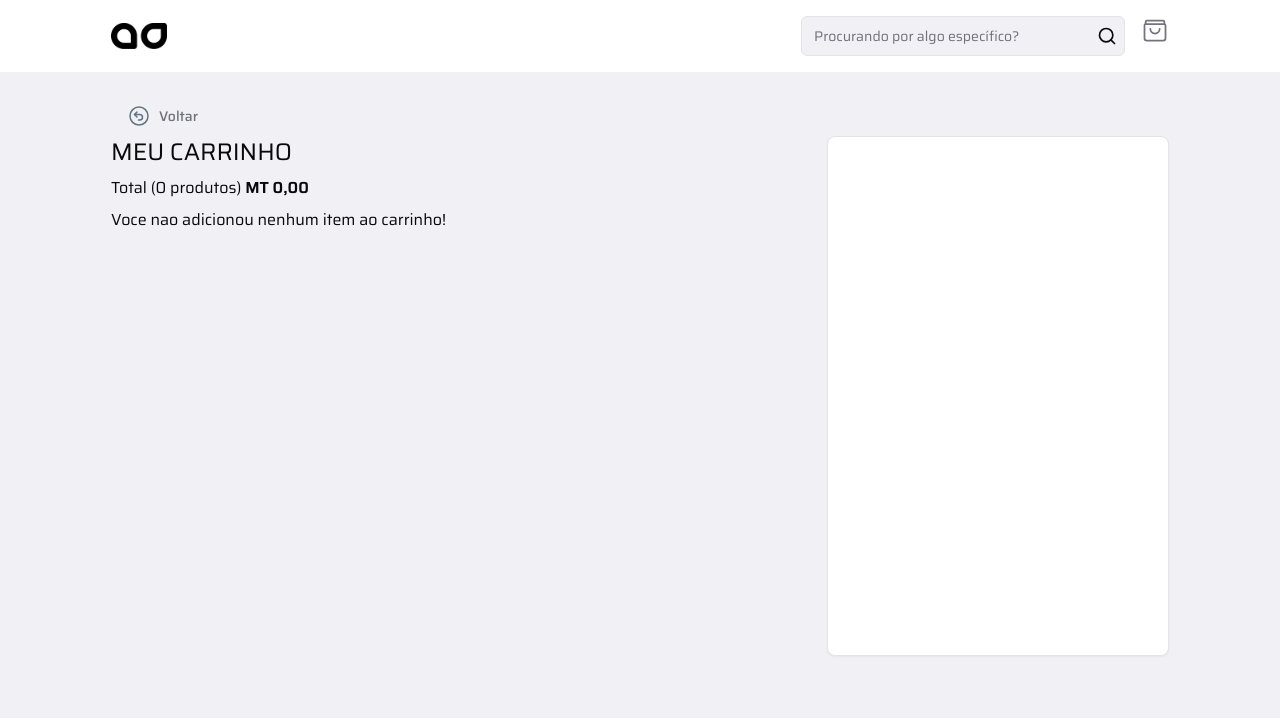
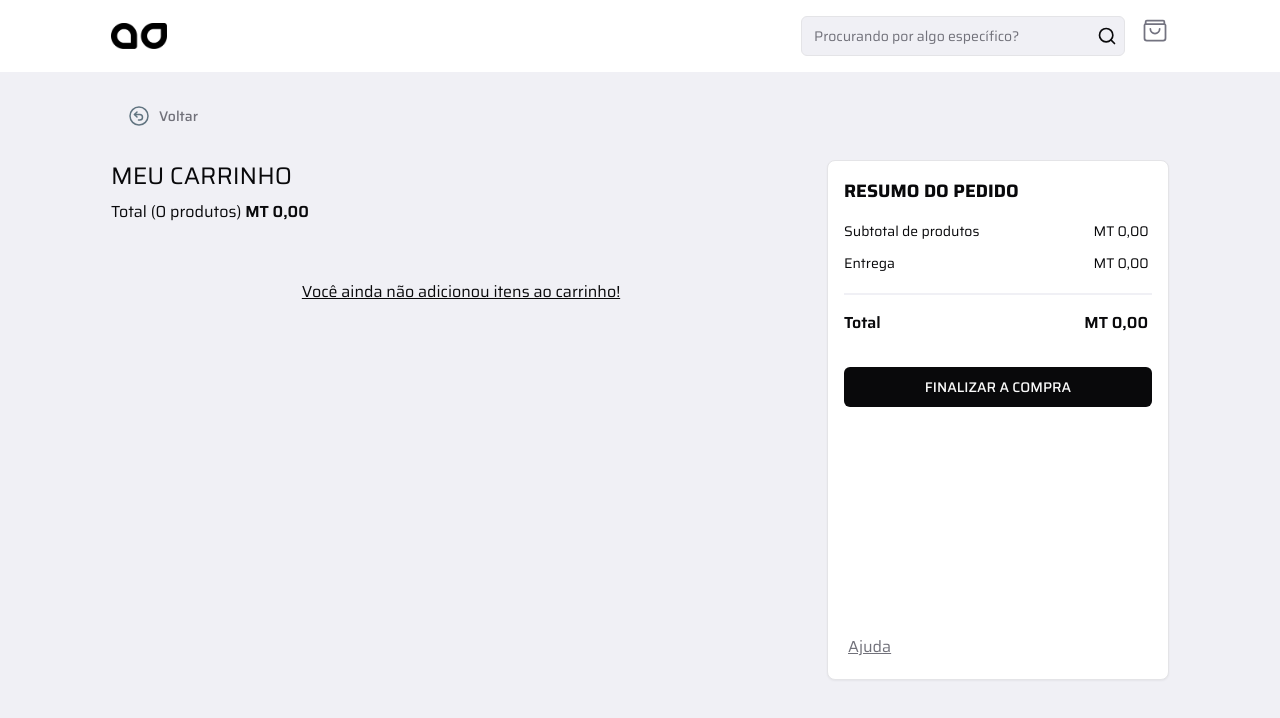
Before and after one commit to Dario-Pacule/store-app-tablu, a Next.js app: page /cart in a window 1280 px wide. Shown: the top 718 px of the page. Built offline with nearby package versions, Linux system fonts and the light colour scheme; what next-redux-wrapper would draw is missing.

Commit message:
cart done

```diff
--- a/app/(home)/cart/page.tsx
+++ b/app/(home)/cart/page.tsx
@@ -2,9 +2,11 @@
 
 import { BackButton } from "@/components/back-button";
 import { CartProduct } from "@/components/cart-product";
+import { Button } from "@/components/ui/button";
 import { Card } from "@/components/ui/card";
 import { useAppSelector } from "@/lib/redux";
 import { formatCurrency } from "@/resources/format-currency";
+import Link from "next/link";
 
 export default function Page() {
   const cartItem = useAppSelector((state) => state.cart.items);
@@ -15,7 +17,7 @@ export default function Page() {
     <div className="w-full">
       <BackButton />
 
-      <div className="grid gap-4 w-full grid-cols-3">
+      <div className="grid gap-4 mt-6 w-full grid-cols-3">
         <div className="w-full space-y-2 col-span-2">
           <h1 className="text-2xl">MEU CARRINHO</h1>
           <p>
@@ -26,8 +28,8 @@ export default function Page() {
           </p>
 
           {cartItem.length == 0 && (
-            <div>
-              <p>Voce nao adicionou nenhum item ao carrinho!</p>
+            <div className="flex justify-center w-full underline pt-12">
+              <p>Você ainda não adicionou itens ao carrinho!</p>
             </div>
           )}
 
@@ -38,7 +40,39 @@ export default function Page() {
           </ul>
         </div>
 
-        <Card className="w-full flex-shrink-0 h-[520px]"></Card>
+        <Card className="relative w-full flex-shrink-0 p-4 h-[520px]">
+          <p className="font-bold text-lg">RESUMO DO PEDIDO</p>
+
+          <div className="flex flex-col gap-3 text-sm mt-4">
+            <div className="flex w-full justify-between">
+              <p>Subtotal de produtos</p>
+              <p>MT {formatCurrency(totalPrice)}</p>
+            </div>
+
+            <div className="flex w-full justify-between">
+              <p>Entrega</p>
+              <p>MT {formatCurrency(0)}</p>
+            </div>
+
+            <div className="w-full h-0.5 mt-2 bg-background" />
+          </div>
+
+          <div className="flex font-semibold mt-4 mb-8 w-full justify-between">
+            <p>Total</p>
+            <p>MT {formatCurrency(totalPrice)}</p>
+          </div>
+
+          <Button className="bg-foreground w-full rounded-md">
+            FINALIZAR A COMPRA
+          </Button>
+
+          <Link
+            href="#"
+            className="absolute underline text-muted-foreground bottom-5 left-5"
+          >
+            Ajuda
+          </Link>
+        </Card>
       </div>
     </div>
   );
```
